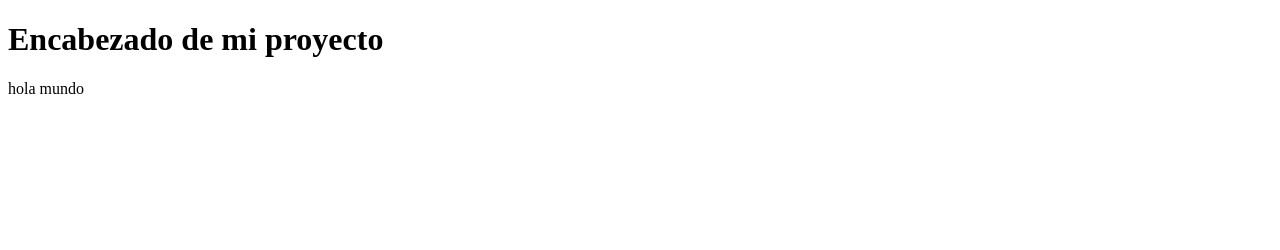
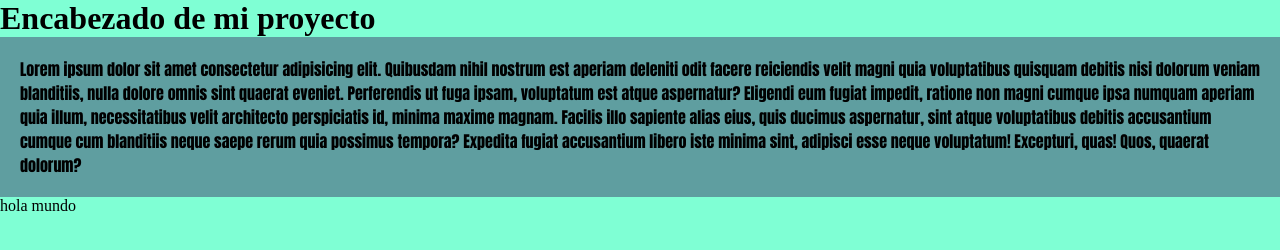
Before and after one commit to jj05-0514/ejemplorepo, a plain HTML site: page proyectobase/nuevo.html in a window 1280 px wide. Drawn offline with Linux system fonts and the light colour scheme.

Commit message:
insercion de nuevo párrafo y estilo

```diff
--- a/proyectobase/estilos.css
+++ b/proyectobase/estilos.css
@@ -7,3 +7,9 @@
 body{
     background-color: aquamarine;
 }
+
+.texto{
+    background-color: cadetblue;
+    font-family: Impact, Haettenschweiler, 'Arial Narrow Bold', sans-serif;
+    padding: 20px;
+}
--- a/proyectobase/nuevo.html
+++ b/proyectobase/nuevo.html
@@ -1,13 +1,14 @@
 <!DOCTYPE html>
 <html lang="es">
 <head>
-    <link type="stylessheet" src="estilos.css">
+    <link rel="stylesheet" href="estilos.css">
     <meta charset="UTF-8">
     <meta name="viewport" content="width=device-width, initial-scale=1.0">
     <title>ejemplo de repositorio</title>
 </head>
 <body>
     <h1>Encabezado de mi proyecto</h1>
+    <p class="texto">Lorem ipsum dolor sit amet consectetur adipisicing elit. Quibusdam nihil nostrum est aperiam deleniti odit facere reiciendis velit magni quia voluptatibus quisquam debitis nisi dolorum veniam blanditiis, nulla dolore omnis sint quaerat eveniet. Perferendis ut fuga ipsam, voluptatum est atque aspernatur? Eligendi eum fugiat impedit, ratione non magni cumque ipsa numquam aperiam quia illum, necessitatibus velit architecto perspiciatis id, minima maxime magnam. Facilis illo sapiente alias eius, quis ducimus aspernatur, sint atque voluptatibus debitis accusantium cumque cum blanditiis neque saepe rerum quia possimus tempora? Expedita fugiat accusantium libero iste minima sint, adipisci esse neque voluptatum! Excepturi, quas! Quos, quaerat dolorum?</p>
     <p id="bienvenida"></p>
     <script src="programa.js"></script>
 </body>
```
